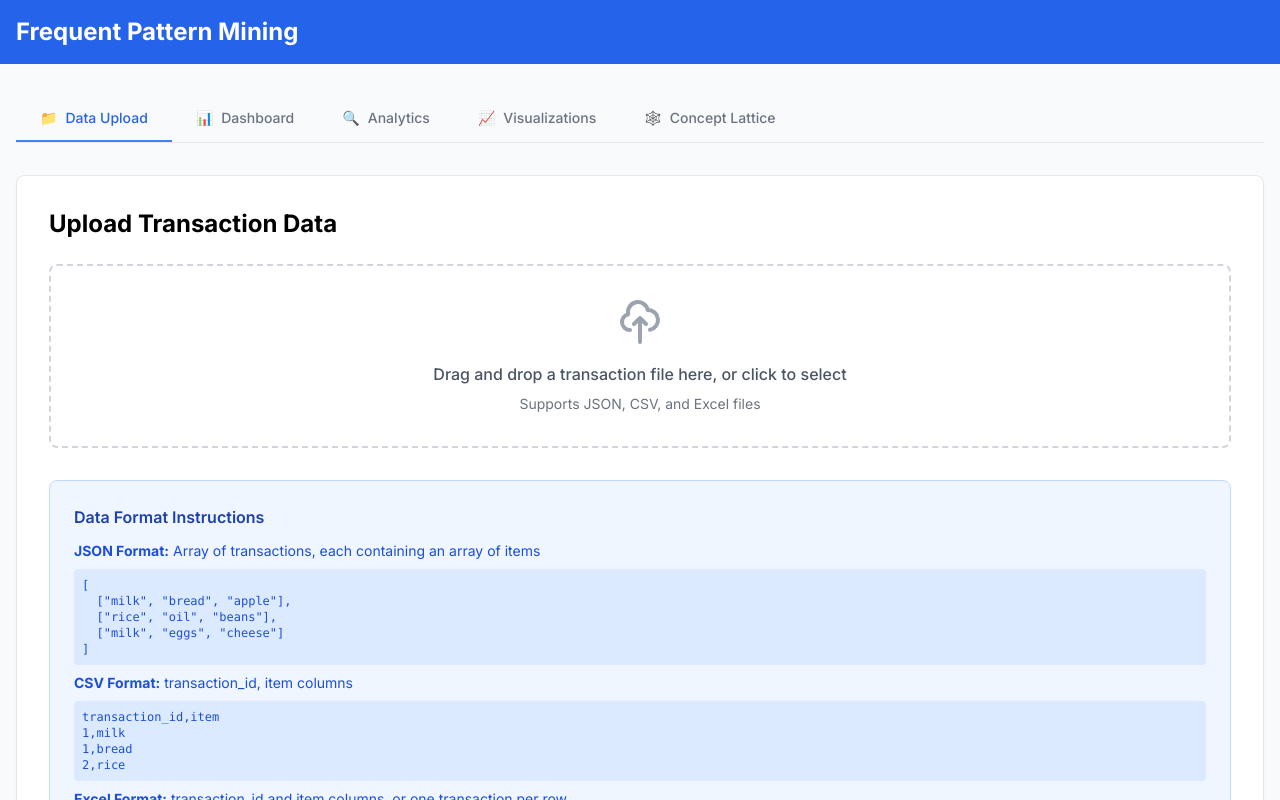
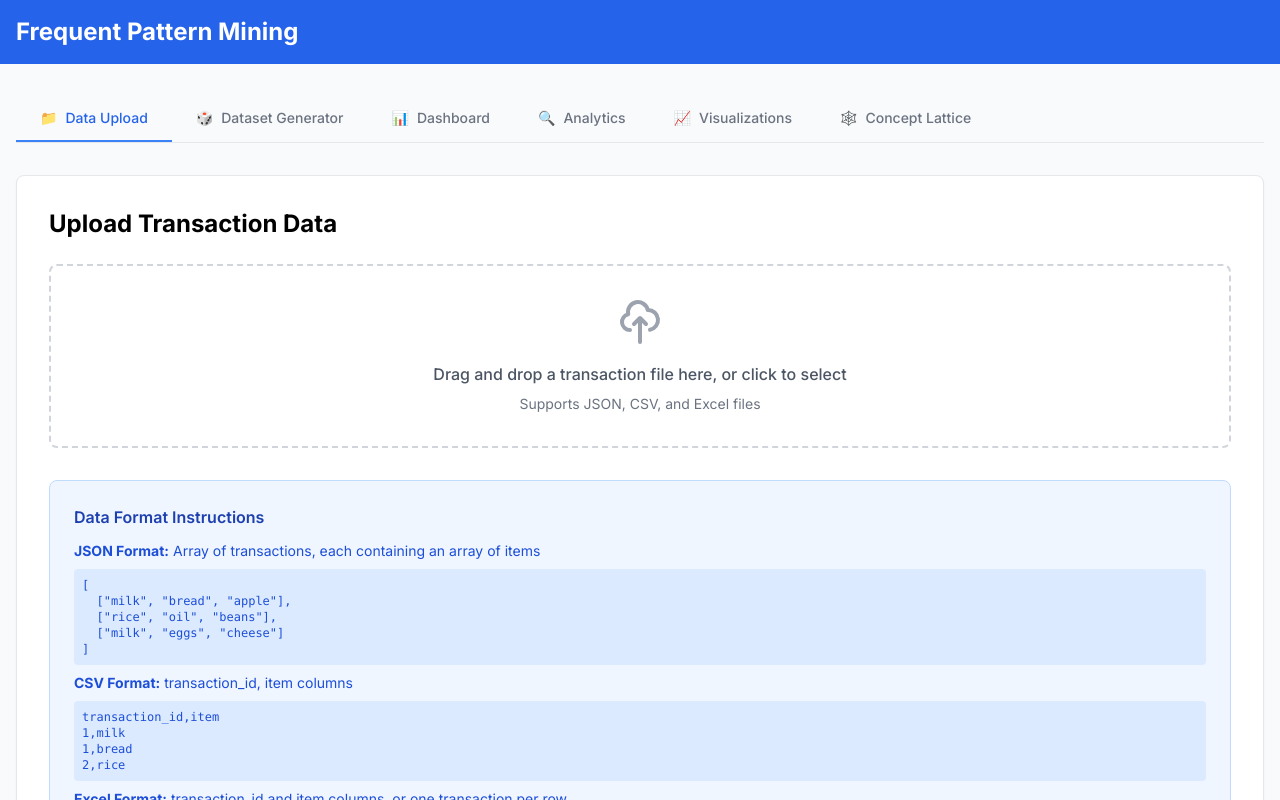
Before and after one commit to ethical0101/Project-X-Full_Stack, a Next.js app: page / in a window 1280 px wide. Shown: the top 800 px of the page. Built offline with nearby package versions, Linux system fonts and the light colour scheme; no server answers.

Commit message:
Auto-commit: Agent tool execution

```diff
--- a/src/app/page.tsx
+++ b/src/app/page.tsx
@@ -25,6 +25,7 @@ export default function Home() {
 
   const tabs = [
     { id: 'upload', name: 'Data Upload', icon: '📁' },
+    { id: 'generator', name: 'Dataset Generator', icon: '🎲' },
     { id: 'dashboard', name: 'Dashboard', icon: '📊' },
     { id: 'analytics', name: 'Analytics', icon: '🔍' },
     { id: 'visualizations', name: 'Visualizations', icon: '📈' },
```
